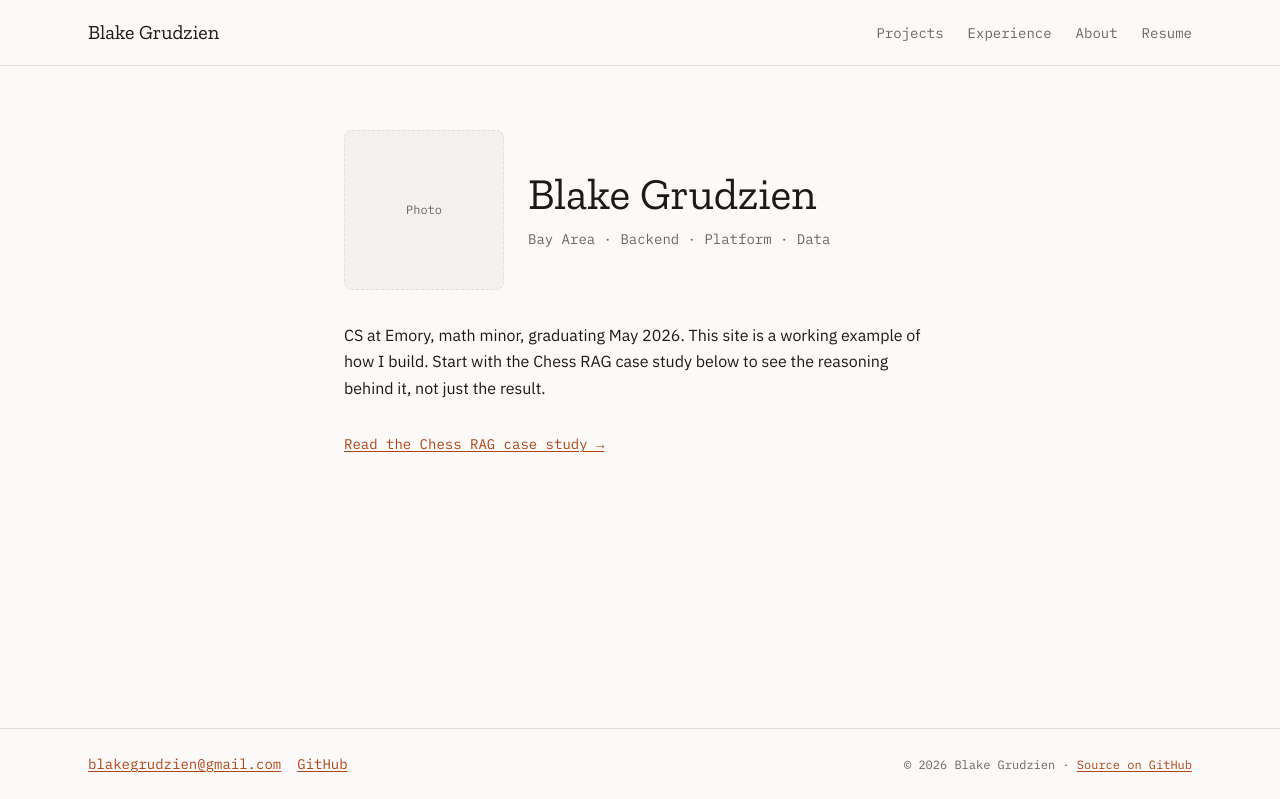
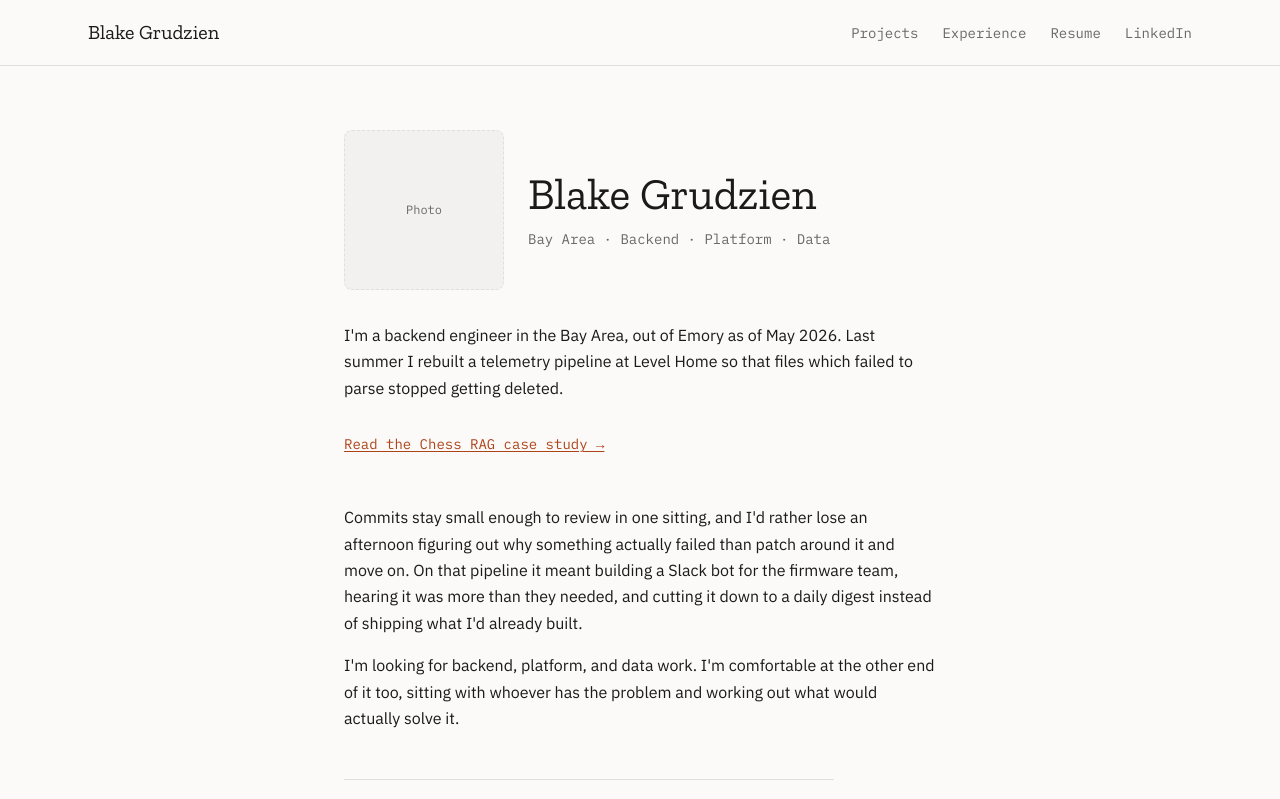
Before and after one commit to blakegrudzien/Portfolio, a React (Vite) app: page / in a window 1280 px wide. Shown: the top 799 px of the page. Built offline with nearby package versions, Linux system fonts and the light colour scheme.

Commit message:
Folded in about section, rewrote paragraphs

```diff
--- a/index.html
+++ b/index.html
@@ -6,13 +6,13 @@
     <meta name="viewport" content="width=device-width, initial-scale=1.0" />
     <meta
       name="description"
-      content="Portfolio of Blake Grudzien — CS at Emory (May 2026), building toward backend, platform, and data engineering roles in the Bay Area."
+      content="Portfolio of Blake Grudzien — Emory CS, graduated May 2026, building toward backend, platform, and data engineering roles in the Bay Area."
     />
     <meta property="og:type" content="website" />
     <meta property="og:title" content="Blake Grudzien" />
     <meta
       property="og:description"
-      content="Portfolio of Blake Grudzien — CS at Emory (May 2026), building toward backend, platform, and data engineering roles in the Bay Area."
+      content="Portfolio of Blake Grudzien — Emory CS, graduated May 2026, building toward backend, platform, and data engineering roles in the Bay Area."
     />
     <title>Blake Grudzien</title>
   </head>
--- a/src/components/layout/Footer.tsx
+++ b/src/components/layout/Footer.tsx
@@ -6,19 +6,13 @@ export function Footer() {
       <div className={styles.inner}>
         {/* Contact lives here rather than only on the resume page: a
         recruiter shouldn't have to navigate anywhere to find an email
-        address, and this is the one element on every page. */}
+        address, and this is the one element on every page. GitHub is
+        deliberately not here. Opening someone's source is a decision
+        you've already made by the time you go looking, so it sits on the
+        resume page instead of following you around the site. */}
         <ul className={styles.contact}>
           <li>
             <a href="mailto:blakegrudzien@gmail.com">blakegrudzien@gmail.com</a>
-          </li>
-          <li>
-            <a
-              href="https://github.com/blakegrudzien"
-              target="_blank"
-              rel="noreferrer"
-            >
-              GitHub
-            </a>
           </li>
         </ul>
         <p className={styles.meta}>
--- a/src/components/layout/NavBar.tsx
+++ b/src/components/layout/NavBar.tsx
@@ -2,6 +2,8 @@ import { NavLink } from 'react-router'
 import { paths } from '../../routes/paths'
 import { cx } from '../../utils/cx'
 import styles from './NavBar.module.css'
+
+const LINKEDIN_URL = 'https://www.linkedin.com/in/blakegrudzien/'
 
 // TODO: decide whether Home belongs here as its own item. Right now the
 // only way back is clicking the name, which is a real convention but
@@ -13,7 +15,6 @@ import styles from './NavBar.module.css'
 const navItems: { to: string; label: string }[] = [
   { to: paths.projects, label: 'Projects' },
   { to: paths.experience, label: 'Experience' },
-  { to: paths.about, label: 'About' },
   { to: paths.resume, label: 'Resume' },
 ]
 
@@ -37,6 +38,24 @@ export function NavBar() {
               </NavLink>
             </li>
           ))}
+          {/* LinkedIn sits here rather than in the footer's contact strip.
+          It's the link a recruiter clicks reflexively, so it gets the most
+          visible slot on the page; GitHub is a decision you've already
+          made by the time you go looking, so it stays on the resume page.
+          Not a NavLink: it leaves the site, so it never has an active
+          state to show. */}
+          {LINKEDIN_URL && (
+            <li>
+              <a
+                className={styles.link}
+                href={LINKEDIN_URL}
+                target="_blank"
+                rel="noreferrer"
+              >
+                LinkedIn
+              </a>
+            </li>
+          )}
         </ul>
       </nav>
     </header>
--- a/src/pages/about/AboutPage.module.css
+++ /dev/null
@@ -1,19 +0,0 @@
-.page {
-  max-width: 40rem;
-  margin: 0 auto;
-  padding: var(--space-8) var(--space-5);
-}
-
-.body {
-  margin-top: var(--space-6);
-}
-
-/* Deliberately understated. The puzzle is a small thing and shouldn't sit
-   at the same visual weight as the case studies it's next to. */
-.aside {
-  margin-top: var(--space-7);
-  padding-top: var(--space-4);
-  border-top: 1px solid var(--color-border);
-  font-size: var(--text-sm);
-  color: var(--color-ink-muted);
-}
--- a/src/pages/about/AboutPage.tsx
+++ /dev/null
@@ -1,51 +0,0 @@
-import { Link } from 'react-router'
-import { paths } from '../../routes/paths'
-import styles from './AboutPage.module.css'
-
-export function AboutPage() {
-  return (
-    <div className={styles.page}>
-      <h1>About</h1>
-      <div className={`prose ${styles.body}`}>
-        <p>
-          I study computer science at Emory, with a math minor, and finish in
-          May 2026. Both case studies here come from the same instinct: I want
-          to understand a system well enough to defend every decision in it, and
-          this site is built so a reader can check that instinct instead of
-          taking my word for it.
-        </p>
-        <p>
-          That shows up in how I work. Commits stay small enough to review in
-          one sitting, and I'd rather lose an afternoon figuring out why
-          something actually failed than patch around it and move on. On the
-          Level Home pipeline that meant building a Slack bot for the firmware
-          team, hearing it was more than they needed, and cutting it down to a
-          daily digest instead of shipping what I'd already built.
-        </p>
-        <p>
-          I like being close to both ends of a system: the part a person
-          actually touches, and the infrastructure holding it up underneath.
-          Most of what I've built sits underneath, and backend, platform, and
-          data roles are what I'm looking for. I'm comfortable at the other end
-          too, sitting with whoever has the problem and working out what would
-          actually solve it. Explaining a system clearly is most of that job,
-          and it's the same skill these case studies are built on.
-        </p>
-        {/* TODO: this page is still being designed. Open questions: one more
-        paragraph with something specific about Blake outside the job search
-        (an interest, a habit, whatever's actually true) rather than generic
-        filler, and whether the "albums on rotation" idea lands as a live
-        Spotify pull or a hand-maintained list. Left out on purpose for now.
-        Inventing one would be worse than leaving it blank. */}
-      </div>
-
-      <aside className={styles.aside}>
-        <p>
-          I like puzzles. There's a{' '}
-          <Link to={paths.lab}>twelve-marble weighing problem</Link> here if you
-          want one.
-        </p>
-      </aside>
-    </div>
-  )
-}
--- a/src/pages/home/HomePage.module.css
+++ b/src/pages/home/HomePage.module.css
@@ -60,3 +60,17 @@
   font-size: var(--text-sm);
   font-weight: 500;
 }
+
+.body {
+  margin-top: var(--space-7);
+}
+
+/* Deliberately understated. The puzzle is a small thing and shouldn't sit
+   at the same visual weight as the case studies it points away from. */
+.aside {
+  margin-top: var(--space-7);
+  padding-top: var(--space-4);
+  border-top: 1px solid var(--color-border);
+  font-size: var(--text-sm);
+  color: var(--color-ink-muted);
+}
--- a/src/pages/home/HomePage.tsx
+++ b/src/pages/home/HomePage.tsx
@@ -36,15 +36,44 @@ export function HomePage() {
         </div>
       </div>
 
+      {/* Two sentences, and the second one is the hook: what I actually
+      did, specific enough to be checked one click away. */}
       <p className={`prose ${styles.intro}`}>
-        CS at Emory, math minor, graduating May 2026. This site is a working
-        example of how I build. Start with the Chess RAG case study below to see
-        the reasoning behind it, not just the result.
+        I'm a backend engineer in the Bay Area, out of Emory as of May 2026.
+        Last summer I rebuilt a telemetry pipeline at Level Home so that files
+        which failed to parse stopped getting deleted.
       </p>
 
       <Link to={paths.projectChessRag} className={styles.cta}>
         Read the Chess RAG case study →
       </Link>
+
+      {/* This used to be the About page. It's here instead: the site has
+      two case studies carrying the depth, and a separate page for three
+      paragraphs was a page to keep current for no gain. */}
+      <div className={`prose ${styles.body}`}>
+        <p>
+          Commits stay small enough to review in one sitting, and I'd rather
+          lose an afternoon figuring out why something actually failed than
+          patch around it and move on. On that pipeline it meant building a
+          Slack bot for the firmware team, hearing it was more than they needed,
+          and cutting it down to a daily digest instead of shipping what I'd
+          already built.
+        </p>
+        <p>
+          I'm looking for backend, platform, and data work. I'm comfortable at
+          the other end of it too, sitting with whoever has the problem and
+          working out what would actually solve it.
+        </p>
+      </div>
+
+      <aside className={styles.aside}>
+        <p>
+          I like puzzles. There's a{' '}
+          <Link to={paths.lab}>twelve-marble weighing problem</Link> here if you
+          want one.
+        </p>
+      </aside>
     </div>
   )
 }
--- a/src/routes/paths.ts
+++ b/src/routes/paths.ts
@@ -5,6 +5,5 @@ export const paths = {
   experience: '/experience',
   experienceLevelHome: '/experience/level-home',
   lab: '/lab',
-  about: '/about',
   resume: '/resume',
 } as const
--- a/src/routes/routeConfig.tsx
+++ b/src/routes/routeConfig.tsx
@@ -1,6 +1,5 @@
 import { createBrowserRouter } from 'react-router'
 import { SiteShell } from '../components/layout/SiteShell'
-import { AboutPage } from '../pages/about/AboutPage'
 import { LevelHomePage } from '../pages/experience/LevelHomePage'
 import { HomePage } from '../pages/home/HomePage'
 import { LabPage } from '../pages/lab/LabPage'
@@ -20,6 +19,10 @@ export const router = createBrowserRouter([
         element: <HomePage />,
         handle: { title: 'Blake Grudzien' },
       },
+      // TODO: /projects needs a full refactor. Right now it direct-renders
+      // the single case study, which reads as "this is the only thing I've
+      // built" rather than "this is the one worth reading in full".
+      //
       // /projects and /projects/chess-rag both render ChessRagPage for now,
       // since there's only one project. When a second one exists, only the
       // element on `projects` needs to change to a real index page — the
@@ -50,11 +53,6 @@ export const router = createBrowserRouter([
         handle: { title: `Lab${suffix}` },
       },
       {
-        path: paths.about,
-        element: <AboutPage />,
-        handle: { title: `About${suffix}` },
-      },
-      {
         path: paths.resume,
         element: <ResumePage />,
         handle: { title: `Resume & contact${suffix}` },
```
Also changed, not shown: src/pages/experience/LevelHomePage.tsx (+19 -2 lines), src/pages/experience/PipelineDiagram.tsx (+17 -6 lines).
